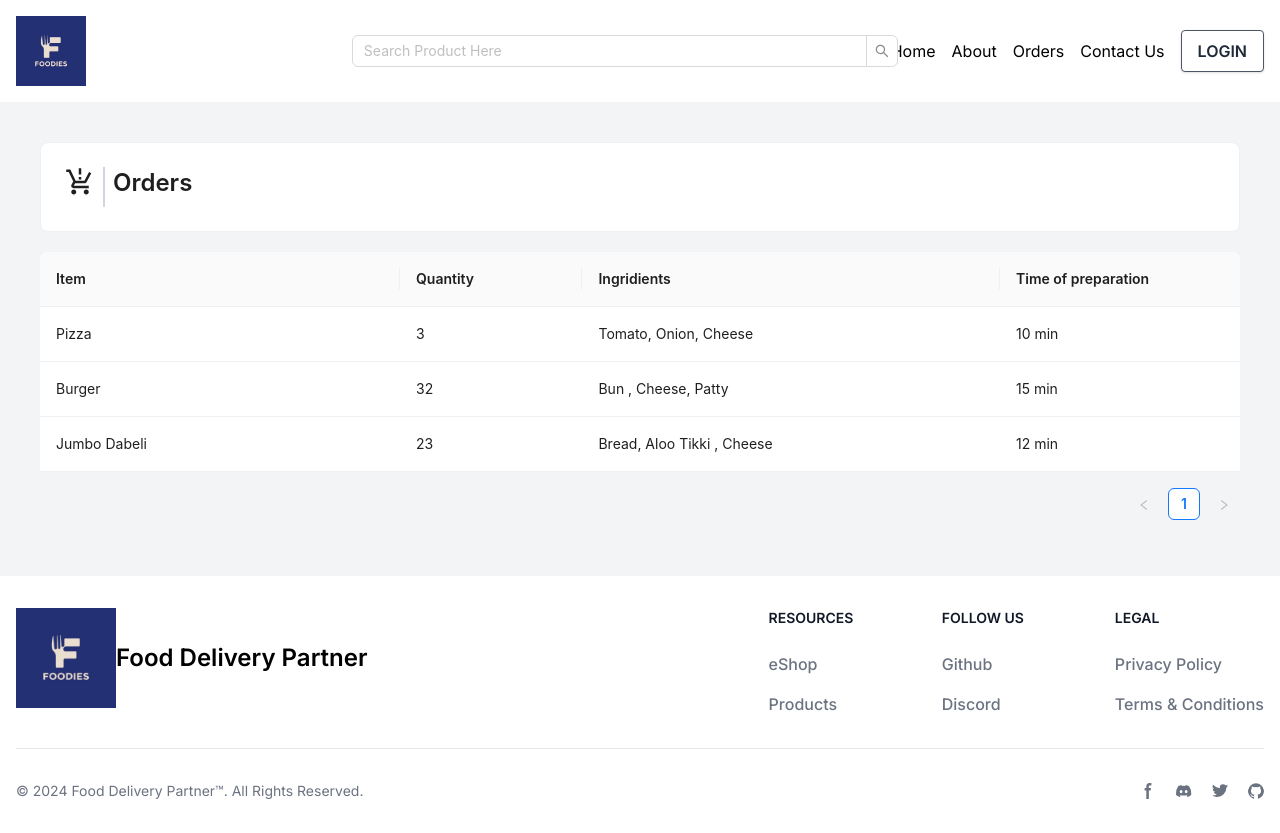
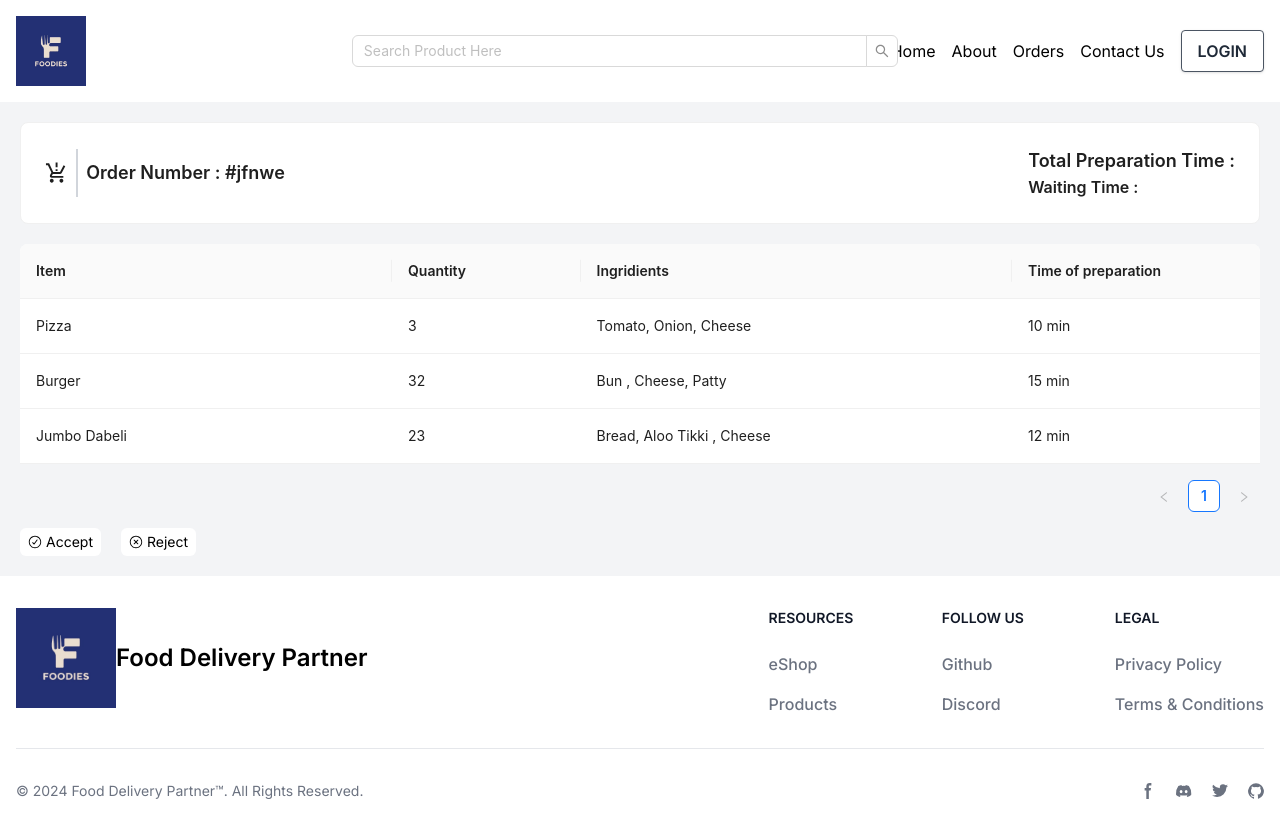
Before and after one commit to ManavTailor/Food-Partner-App2, a Next.js app: page /about in a window 1280 px wide. Built offline with nearby package versions, Linux system fonts and the light colour scheme.

Commit message:
order page ui done

```diff
--- a/src/app/[orders]/page.tsx
+++ b/src/app/[orders]/page.tsx
@@ -1,6 +1,7 @@
 import React from "react";
-import { Card, Image, Table } from "antd";
+import { Button, Card, Image, Table } from "antd";
 import { MdOutlineProductionQuantityLimits } from "react-icons/md";
+import { RxCheckCircled, RxCrossCircled, RxPinRight } from "react-icons/rx";
 
 const page = () => {
   const dataSource = [
@@ -28,12 +29,18 @@ const page = () => {
   ];
 
   return (
-    <div className="p-10 bg-gray-100">
+    <div className="p-5 bg-gray-100">
       <Card className="cursor-pointer ">
-        <div className="flex space-x-2">
-          <MdOutlineProductionQuantityLimits size={30} />
-          <div className="h-10  border-r-2 border-gray-300"></div>
-          <div className="text-2xl font-semibold ">Orders</div>
+        <div className="flex space-x-2 items-center">
+          <MdOutlineProductionQuantityLimits size={24} />
+          <div className="h-12  border-r-2 border-gray-300"></div>
+          <div className="flex w-full justify-between items-center">
+            <div className="text-lg font-semibold ">Order Number : #jfnwe</div>
+            <div className="text-lg font-semibold flex flex-col">
+              <span>Total Preparation Time : </span>
+              <span className="text-base">Waiting Time : </span>
+            </div>
+          </div>
         </div>
       </Card>
       <Table
@@ -64,137 +71,22 @@ const page = () => {
         ]}
         className="mt-5"
       />
-
-      {/* <div className="flex flex-wrap gap-14 justify-center">
-        <Card className="cursor-pointer  mt-5 w-[20%] shadow-sm hover:shadow-gray-600">
-          <div className="flex justify-center items-center">
-            <Image
-              src="/Images/eshop.jpg"
-              width={200}
-              height={200}
-              alt="eShop Logo"
-              preview={false}
-              className="hover:scale-110"
-            />
-          </div>
-          <div className="mt-2">
-            <div className="text-xl font-semibold ">Product Name</div>
-            <div className="text-lg font-thin">$30</div>
-          </div>
-        </Card>
-        <Card className="cursor-pointer  mt-5 w-[20%]">
-          <div className="flex justify-center items-center">
-            <Image
-              src="/Images/eshop.jpg"
-              width={200}
-              height={200}
-              alt="eShop Logo"
-              preview={false}
-              className="hover:scale-110"
-            />
-          </div>
-          <div className="mt-2">
-            <div className="text-xl font-semibold ">Product Name</div>
-            <div className="text-lg font-thin">$30</div>
-          </div>
-        </Card>
-        <Card className="cursor-pointer  mt-5 w-[20%]">
-          <div className="flex justify-center items-center">
-            <Image
-              src="/Images/eshop.jpg"
-              width={200}
-              height={200}
-              alt="eShop Logo"
-              preview={false}
-              className="hover:scale-110"
-            />
-          </div>
-          <div className="mt-2">
-            <div className="text-xl font-semibold ">Product Name</div>
-            <div className="text-lg font-thin">$30</div>
-          </div>
-        </Card>
-        <Card className="cursor-pointer  mt-5 w-[20%]">
-          <div className="flex justify-center items-center">
-            <Image
-              src="/Images/eshop.jpg"
-              width={200}
-              height={200}
-              alt="eShop Logo"
-              preview={false}
-              className="hover:scale-110"
-            />
-          </div>
-          <div className="mt-2">
-            <div className="text-xl font-semibold ">Product Name</div>
-            <div className="text-lg font-thin">$30</div>
-          </div>
-        </Card>
-        <Card className="cursor-pointer  mt-5 w-[20%]">
-          <div className="flex justify-center items-center">
-            <Image
-              src="/Images/eshop.jpg"
-              width={200}
-              height={200}
-              alt="eShop Logo"
-              preview={false}
-              className="hover:scale-110"
-            />
-          </div>
-          <div className="mt-2">
-            <div className="text-xl font-semibold ">Product Name</div>
-            <div className="text-lg font-thin">$30</div>
-          </div>
-        </Card>
-        <Card className="cursor-pointer  mt-5 w-[20%]">
-          <div className="flex justify-center items-center">
-            <Image
-              src="/Images/eshop.jpg"
-              width={200}
-              height={200}
-              alt="eShop Logo"
-              preview={false}
-              className="hover:scale-110"
-            />
-          </div>
-          <div className="mt-2">
-            <div className="text-xl font-semibold ">Product Name</div>
-            <div className="text-lg font-thin">$30</div>
-          </div>
-        </Card>
-        <Card className="cursor-pointer  mt-5 w-[20%]">
-          <div className="flex justify-center items-center">
-            <Image
-              src="/Images/eshop.jpg"
-              width={200}
-              height={200}
-              alt="eShop Logo"
-              preview={false}
-              className="hover:scale-110"
-            />
-          </div>
-          <div className="mt-2">
-            <div className="text-xl font-semibold ">Product Name</div>
-            <div className="text-lg font-thin">$30</div>
-          </div>
-        </Card>
-        <Card className="cursor-pointer  mt-5 w-[20%]">
-          <div className="flex justify-center items-center">
-            <Image
-              src="/Images/eshop.jpg"
-              width={200}
-              height={200}
-              alt="eShop Logo"
-              preview={false}
-              className="hover:scale-110"
-            />
-          </div>
-          <div className="mt-2">
-            <div className="text-xl font-semibold ">Product Name</div>
-            <div className="text-lg font-thin">$30</div>
-          </div>
-        </Card>
-      </div> */}
+      <div className="flex space-x-5">
+        <button
+          type="button"
+          className="flex items-center gap-1 text-sm bg-white text-black hover:bg-green-500 px-2 hover:text-white transition-all duration-300 ease-in-out py-1 rounded-md "
+        >
+          <RxCheckCircled />
+          Accept
+        </button>
+        <button
+          type="button"
+          className="flex items-center gap-1 text-sm bg-white text-black hover:bg-red-600 px-2 hover:text-white transition-all duration-300 ease-in-out py-1 rounded-md "
+        >
+          <RxCrossCircled />
+          Reject
+        </button>
+      </div>
     </div>
   );
 };
```
